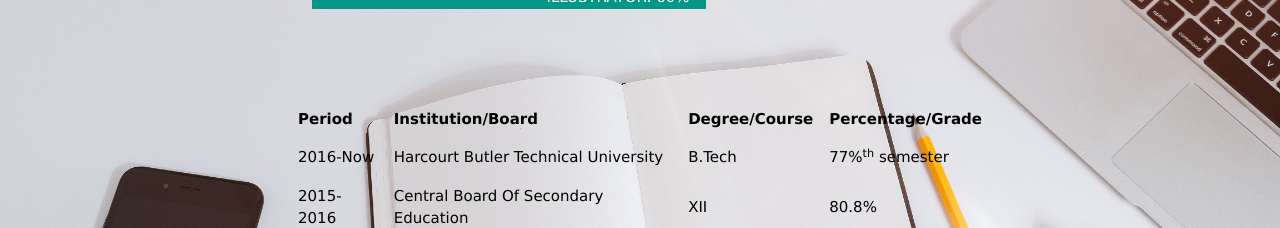
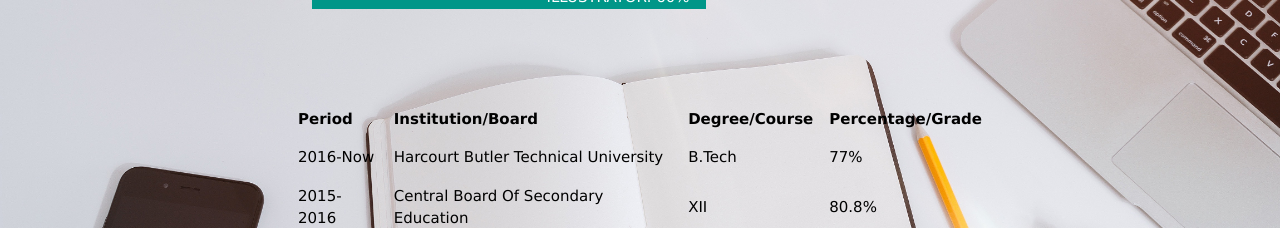
Before and after one commit to Deeksha73/Deeksha73.github.io, a plain HTML site: page index.html in a window 1280 px wide. Shown: the part 2040-2268 px from the top of the page. Drawn offline with nearby package versions, Linux system fonts and the light colour scheme.

Commit message:
Update index.html

```diff
--- a/index.html
+++ b/index.html
@@ -78,7 +78,7 @@
 			    <td>2016-Now</td>
 			    <td>Harcourt Butler Technical University</td>
 			    <td>B.Tech</td>
-			    <td>77%<sup>th</sup> semester</td>
+			    <td>77%</td>
 			  </tr>
 			  <tr>
 			    <td>2015-2016</td>
```
